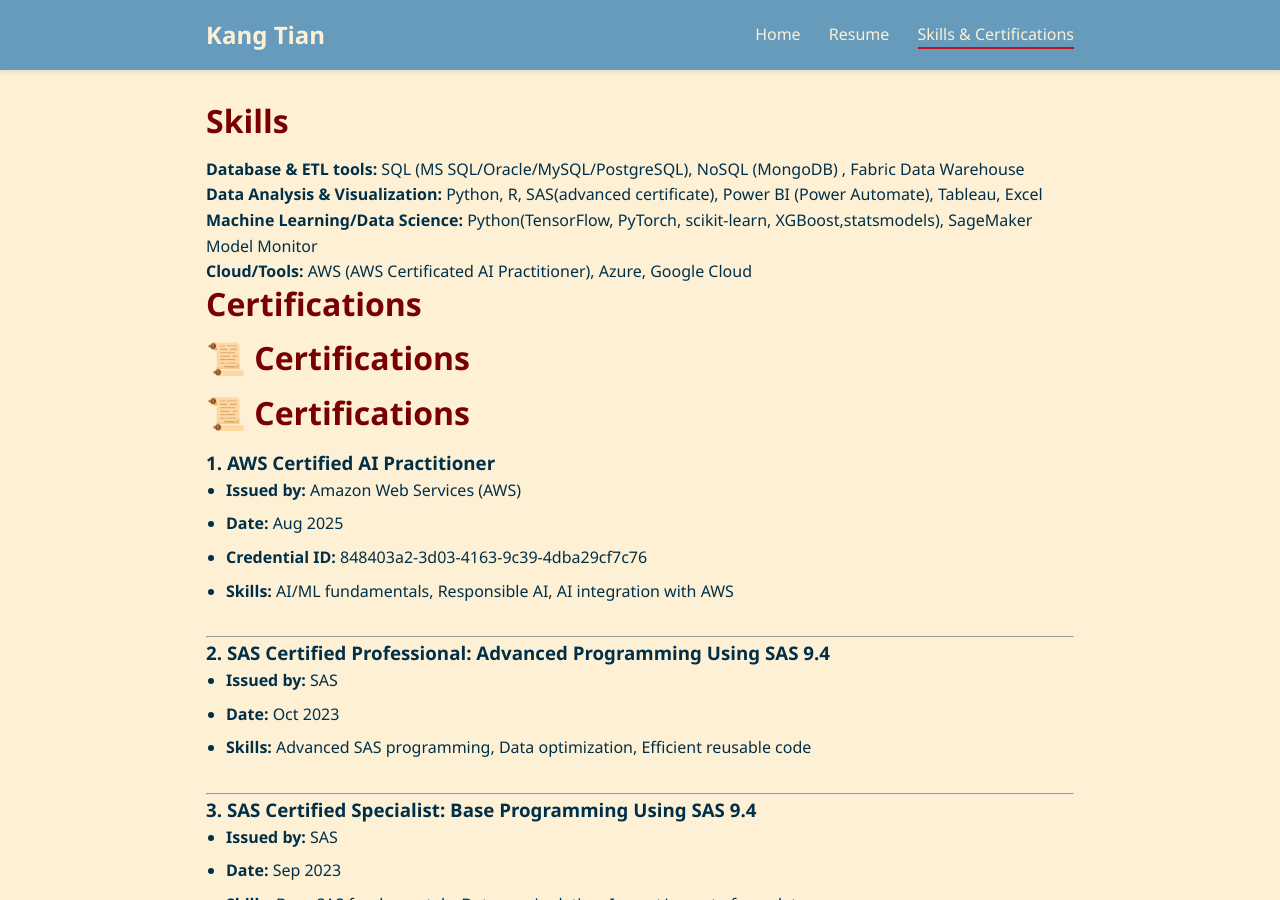
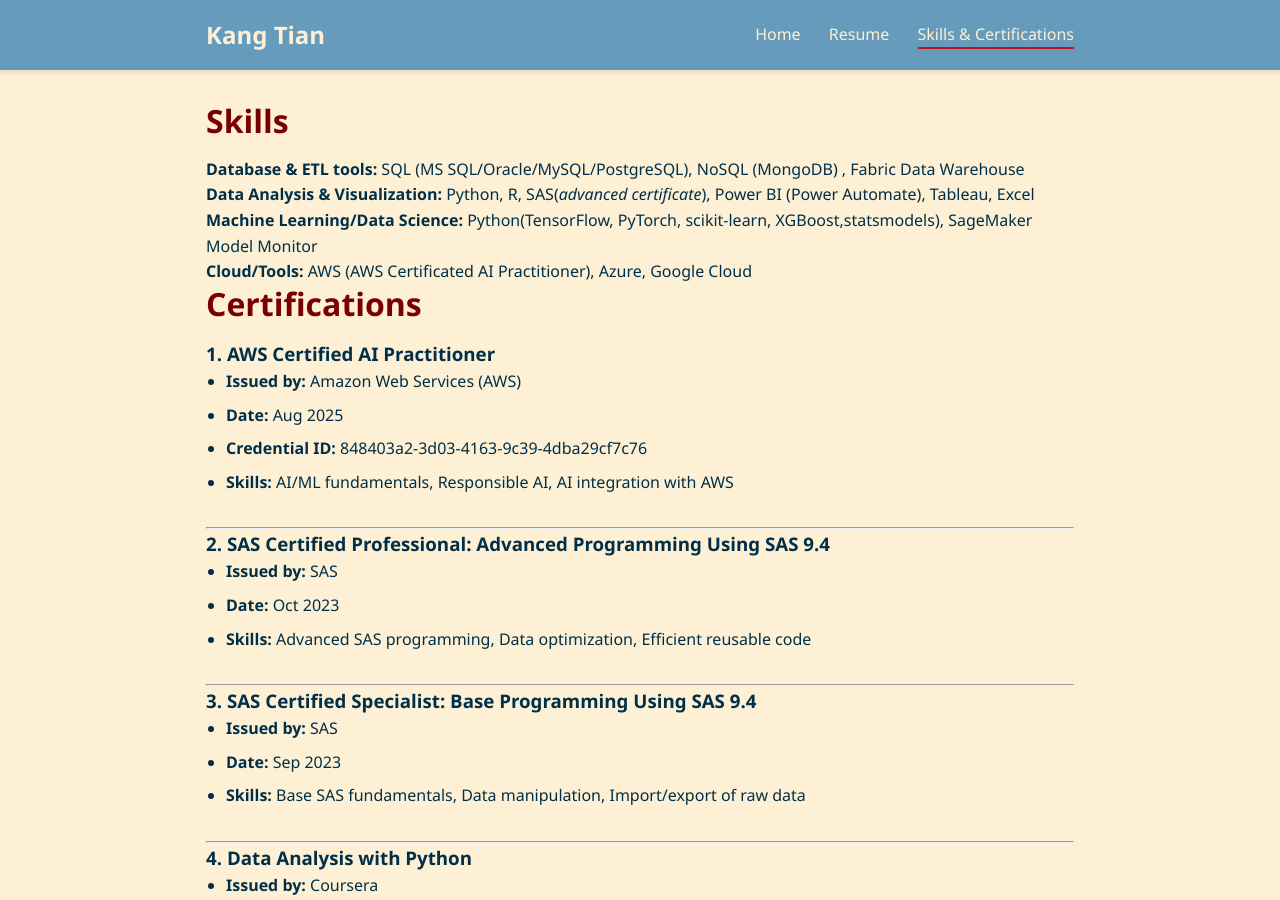
Before and after one commit to kang-tian/kang-tian.github.io, a Jekyll site: the page built from skills.md, in a window 1280 px wide and 900 px high. Built offline with Jekyll 4.4.1, drawn with Linux system fonts in a browser that asks for light colours.

Commit message:
Update skills.md

```diff
--- a/skills.md
+++ b/skills.md
@@ -8,7 +8,7 @@ permalink: /skills/
 
 **Database & ETL tools:** SQL (MS SQL/Oracle/MySQL/PostgreSQL), NoSQL (MongoDB) , Fabric Data Warehouse <br>
 
-**Data Analysis & Visualization:** Python, R, SAS(advanced certificate), Power BI (Power Automate), Tableau, Excel <br>
+**Data Analysis & Visualization:** Python, R, SAS(*advanced certificate*), Power BI (Power Automate), Tableau, Excel <br>
 
 **Machine Learning/Data Science:** Python(TensorFlow, PyTorch, scikit-learn, XGBoost,statsmodels), SageMaker Model Monitor  <br>
 
@@ -16,10 +16,6 @@ permalink: /skills/
 
 
 # Certifications
-# 📜 Certifications
-
-# 📜 Certifications
-
 ### 1. AWS Certified AI Practitioner
 - **Issued by:** Amazon Web Services (AWS)
 - **Date:** Aug 2025
```
Also changed, not shown: other parts of skills.md (+0 -1 lines).
